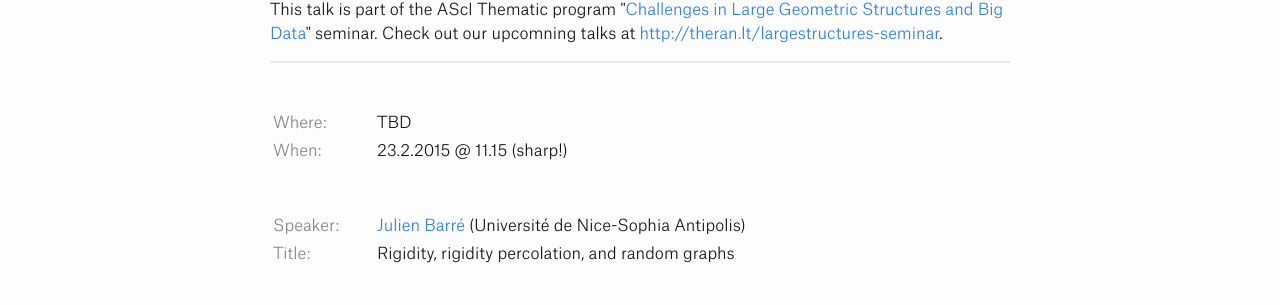
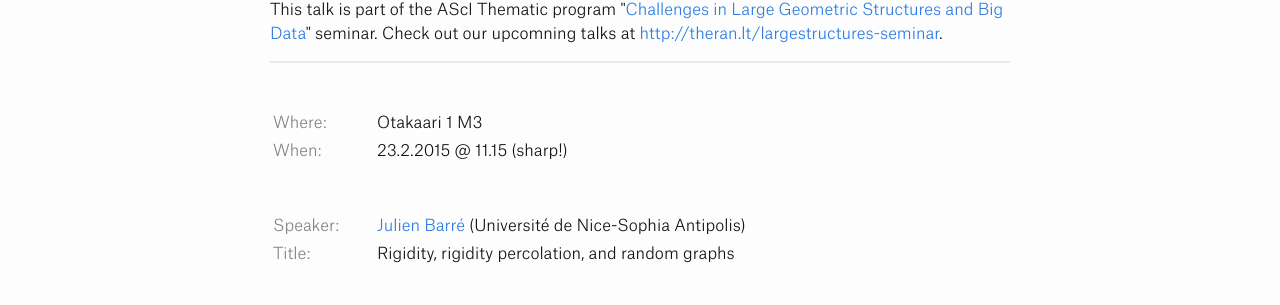
Before and after one commit to theran/theran.github.io, a Jekyll site: the page built from _seminartalks/2015-02-23-barre.md, in a window 1280 px wide. Shown: the part 169-474 px from the top of the page. Built offline with Jekyll 4.4.1, drawn with Linux system fonts in a browser that asks for light colours.

Commit message:
Talk location

```diff
--- a/_seminartalks/2015-02-23-barre.md
+++ b/_seminartalks/2015-02-23-barre.md
@@ -7,7 +7,7 @@ speakerurl: http://math.unice.fr/~jbarre
 talktitle: Rigidity, rigidity percolation, and random graphs
 talkdate: 23.2.2015
 talktime: 11.15 (sharp!)
-talkplace: TBD
+talkplace: Otakaari 1 M3
 title: "Large Structures Seminar - Julien Barré"
 ---
 
```
